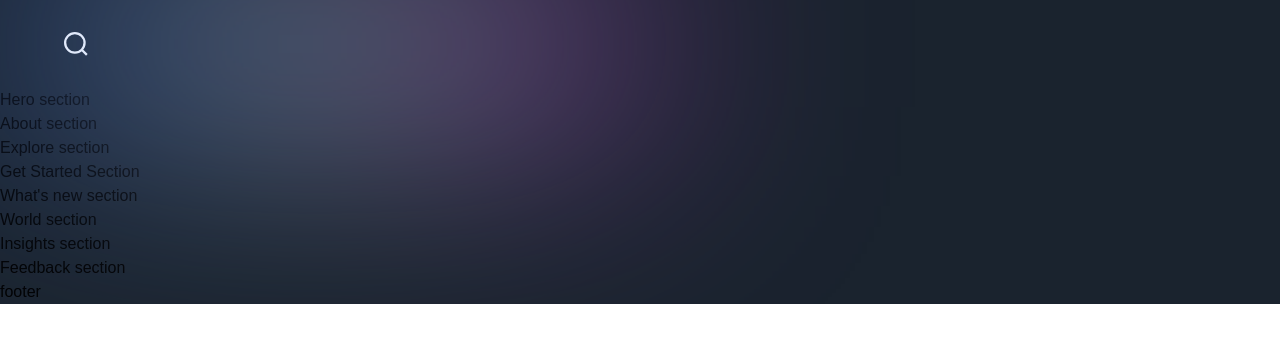
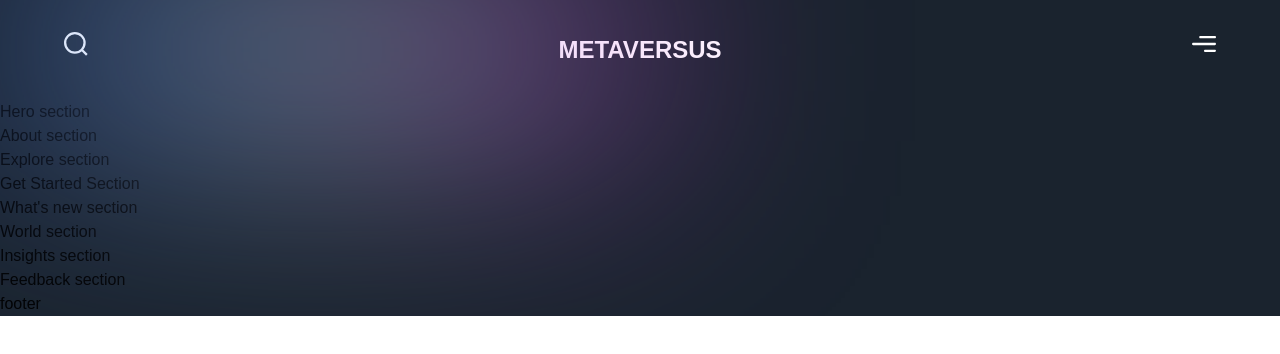
Before and after one commit to smirnovsky/Metaverse, a Next.js app: page / in a window 1280 px wide. Shown: the top 354 px of the page. Built offline with nearby package versions, Linux system fonts and the light colour scheme; a web font is replaced by a local one.

Commit message:
finish navbar section

```diff
--- a/components/Navbar.jsx
+++ b/components/Navbar.jsx
@@ -19,6 +19,10 @@
       alt="search"
       className="w-[24px] h-[24px] object-contain"
       />
+      <h2 className="font-bold text-[24px] text-white">
+        METAVERSUS
+      </h2>
+      <img src="/menu.svg" alt="menu" className="w-[24px] h-[24px] object-contain" />
     </div>
   </motion.nav>
 );
```
